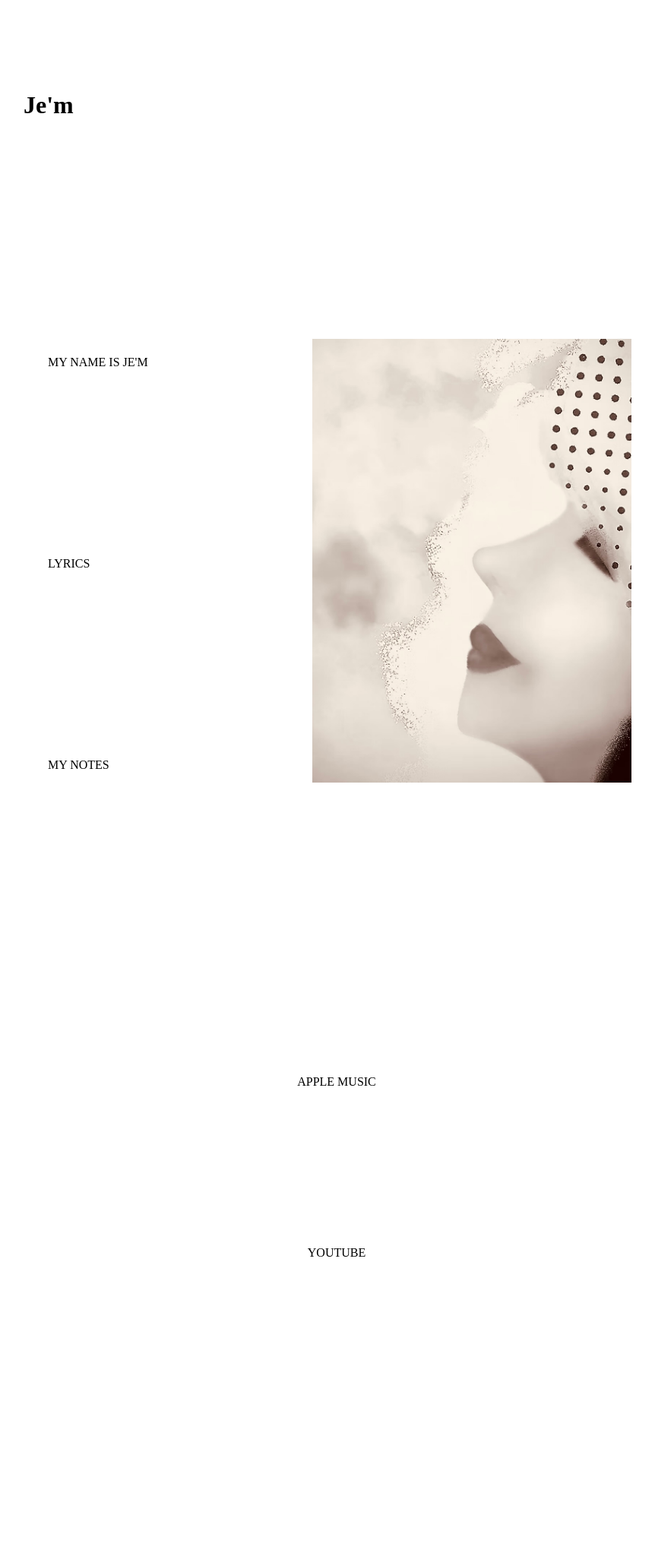
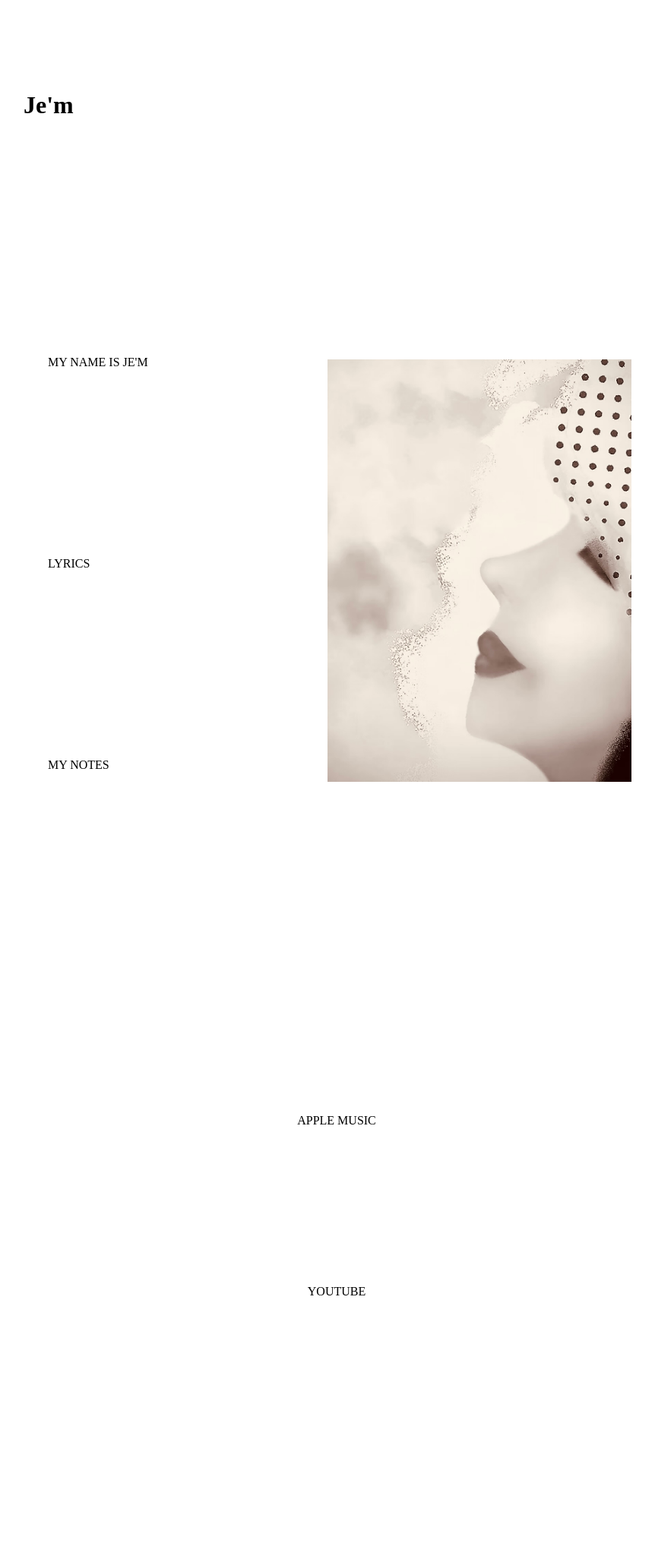
Before and after one commit to ohlucinda/jemlyrics, a Jekyll site: the page built from index.md, in a window 1280 px wide. Shown: the whole page at 76% size, without its empty margins (209-1071 px from the left). Built offline with Jekyll 4.4.1, drawn with Linux system fonts in a browser that asks for light colours; some web fonts are replaced; before the commit the page ends 1993 px from its top, so only the background shows below that.

Commit message:
Update index.md

```diff
--- a/index.md
+++ b/index.md
@@ -4,7 +4,8 @@
 
 <div style="display: flex; justify-content: space-between; align-items: center; margin-top: 80px;">
 
-  <div style="text-align: left;">
+  <!-- 左 -->
+  <div style="width: 40%;">
 
     <div style="margin: 20px 0;">
       <a href="https://ohlucinda.wixsite.com/jemmusicja" target="_blank" rel="noopener noreferrer">
@@ -26,11 +27,14 @@
 
   </div>
 
-  <div>
-    <img src="/jem.jpg" style="max-width: 420px; height: auto;">
+  <!-- 右 -->
+  <div style="width: 50%;">
+    <img src="{{ '/jem.jpg' | relative_url }}" style="width: 100%; height: auto;">
   </div>
 
 </div>
+
+<!-- 下 -->
 <div style="text-align: center; margin-top: 80px;">
 
   <div style="margin: 10px 0;">
```
